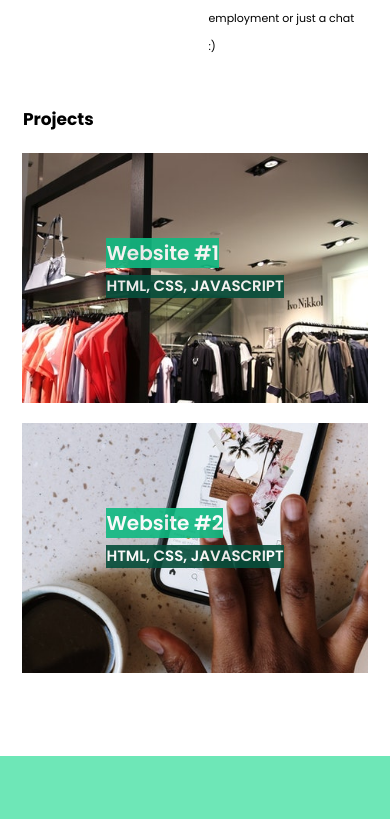
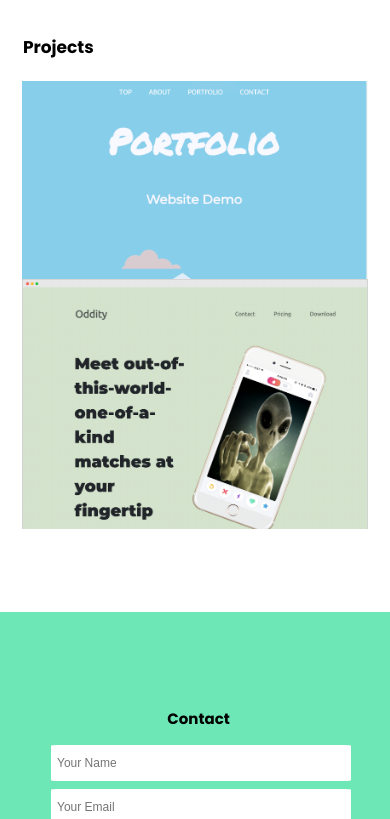
Before and after one commit to timdoan22/portfolio, a website: page index.html in a window 390 px wide. Shown: the part 1181-2000 px from the top of the page. Drawn offline with Linux system fonts and the light colour scheme.

Commit message:
Updated personal projects; fixed minor responsive design for about me text

```diff
--- a/index.html
+++ b/index.html
@@ -82,12 +82,12 @@
                     <div class="col-xlg-6 col-lg-6 col-md-6 col-sm-12 col-xsm-12">
                         <div class="projects__card">
                             <div class="projects__card__image">
-                                <img src="./assets/projects/project1.jpg" alt="project image">
+                                <img src="./assets/projects/project1.png" alt="project image">
                             </div>
-                            <a href="https://"><div class="projects__card__layer">
+                            <a href="https://designer-demo-site.netlify.app/"><div class="projects__card__layer">
                                 <div class="projects__card__layer__contents">
-                                    <h3 class="projects__card__layer__contents__title">website #1</h3>
-                                    <span class="projects__card__layer__contents__tools">html, css, javascript</span>
+                                    <h3 class="projects__card__layer__contents__title"></h3>
+                                    <span class="projects__card__layer__contents__tools"></span>
                                 </div>
                                 <!-- <div class="projects__card__layer__link">
                                     <a href="#">Google</a>
@@ -98,12 +98,12 @@
                     <div class="col-xlg-6 col-lg-6 col-md-6 col-sm-12 col-xsm-12 content-block">
                         <div class="projects__card">
                             <div class="projects__card__image">
-                                <img src="./assets/projects/project2.jpg" alt="project image">
+                                <img src="./assets/projects/project2.png" alt="project image">
                             </div>
-                            <a href="#">Google<div class="projects__card__layer">
+                            <a href="https://ufodating.netlify.app"><div class="projects__card__layer">
                                 <div class="projects__card__layer__contents">
-                                    <h3 class="projects__card__layer__contents__title">website #2</h3>
-                                    <span class="projects__card__layer__contents__tools">html, css, javascript</span>
+                                    <h3 class="projects__card__layer__contents__title"></h3>
+                                    <span class="projects__card__layer__contents__tools"></span>
                                 </div>
                                 <!-- <div class="projects__card__layer__link">
                                     <a href="#">Google</a>
--- a/scss/components/_about.scss
+++ b/scss/components/_about.scss
@@ -6,16 +6,17 @@
     height: 48vh;
     @include responsive(sm) {
         height: 30vh;
+        margin-top: -20%;
     }
 }
 .heading {
     @include responsive(sm) {
-        margin-top: -30%;
+        margin-top: -20%;
         width: 80%;
         padding-left: 8%;
     }
     @include responsive(xsm) {
-        margin-top: -60%;
+        margin-top: -40%;
         width: 90%;
     }
 }
@@ -31,7 +32,7 @@
     @include responsive(sm) {
         position: absolute;
         margin-top: 80vh;
-        height: 60%;
+        height: 80%;
     }
     &__image {
         width: 26rem;
@@ -46,10 +47,9 @@
         @include responsive(sm) {
             height: 14rem;
             width: 14rem;
-            margin: -20% 0 0 22%;
+            margin: -60% 0 0 22%;
         }
         img {
-            // margin: 20% 0 0 20%;
             width: 70%;
             height: 100%;
             object-fit: fill;
```
Also changed, not shown: assets/projects/project1.jpg (deleted), assets/projects/project1.png (added), assets/projects/project2.jpg (deleted), assets/projects/project2.png (added), css/styles.css, 3 other files.
